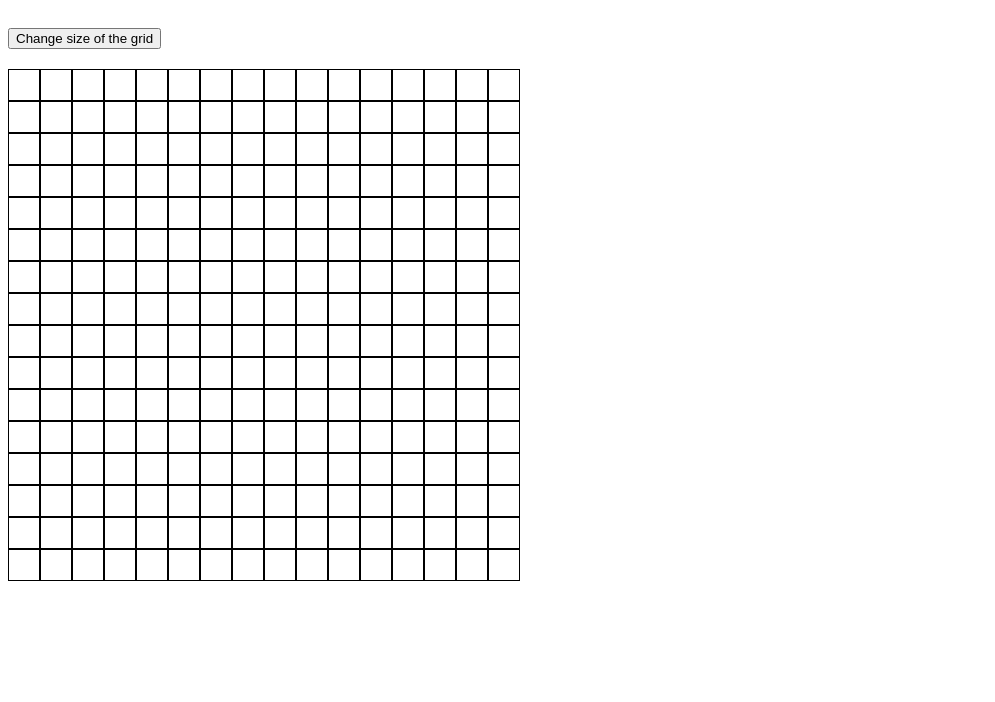
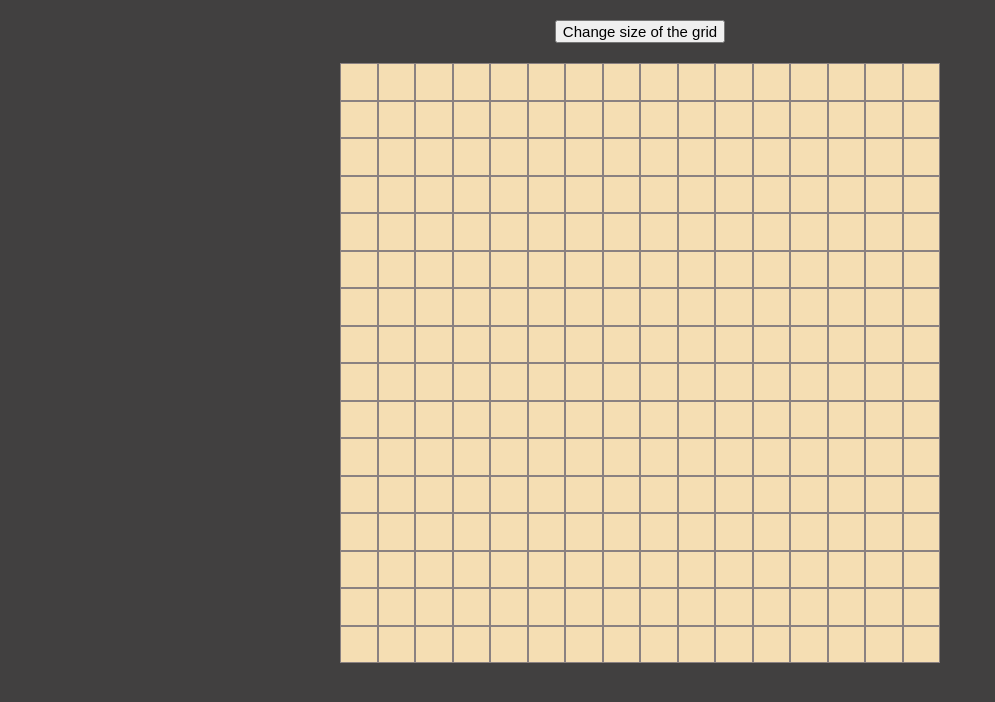
Before and after one commit to Baltiemora/ech-a-sketch, a plain HTML site: page index.html in a window 1280 px wide. Shown: the whole page, without its empty margins (0-995 px from the left). Drawn offline with Linux system fonts and the light colour scheme.

Commit message:
Final stable version 1

```diff
--- a/index.html
+++ b/index.html
@@ -7,7 +7,7 @@
     <title>Document</title>
 </head>
 <body>
-    <button class="size">Change size of the grid</button>
+    <button class="btnSize">Change size of the grid</button>
     <div class="container"></div>
     <script src="script.js"></script>
 </body>
--- a/script.js
+++ b/script.js
@@ -1,21 +1,27 @@
+//Gloabl variables
+const gridSize = document.querySelector('.btnSize');
 let cont = document.querySelector('.container');
 
+//Create default 16x16 grid after load the page
 
 for (let i = 0; i < 16; i++) {
+    let divContainer = document.createElement('div');
+    divContainer.className = 'div-container';
+    cont.appendChild(divContainer);
     for (let j = 0; j < 16; j++) {
         let div = document.createElement('div');
         div.className = 'grid-item';
-        cont.appendChild(div);
+        divContainer.appendChild(div);
     }
 }
 
+//Draw physics
 let divs = document.querySelectorAll('.grid-item');
 divs.forEach((div) => div.addEventListener('mouseenter', () => {
-    div.style.backgroundColor = 'red';
+    div.style.backgroundColor = '#202020';
 }));
 
-const size = document.querySelector('.size');
-
+//Ask grid size
 function askSize() {
     let answer = prompt('What size of the grid do you want?');
 
@@ -26,24 +32,28 @@ function askSize() {
     }
 }
 
-size.addEventListener('click', () => {
+//Change grid size
+gridSize.addEventListener('click', () => {
     let userSize;
     userSize = askSize();
 
-    let oldDivs = document.querySelectorAll('.grid-item');
-    oldDivs.forEach((div) => cont.removeChild(div));
+    let oldRows= document.querySelectorAll('.div-container');
+    oldRows.forEach((row) => cont.removeChild(row));
 
     for (let i = 0; i < userSize; i++) {
+        let divContainer = document.createElement('div');
+        divContainer.className = 'div-container';
+        cont.appendChild(divContainer);
         for (let j = 0; j < userSize; j++) {
             let div = document.createElement('div');
             div.className = 'grid-item';
-            cont.appendChild(div);
+            divContainer.appendChild(div);
         }
     }
 
     let divs = document.querySelectorAll('.grid-item');
 divs.forEach((div) => div.addEventListener('mouseenter', () => {
-    div.style.backgroundColor = 'red';
+    div.style.backgroundColor = '#202020';
 }));
 
 });
--- a/style.css
+++ b/style.css
@@ -1,15 +1,30 @@
+body {
+    background-color: rgb(65, 64, 64);
+}
+
+.btnSize{
+    margin: 20px auto;
+    display: flex;
+    font-size: 15px;
+}
+
 .container {
-    width: 512px;
+    margin: 0 auto;
+    background-color: black;
+    width: 600px;
+    height: 600px;
     display: flex;
-    flex-wrap: wrap;
+}
+
+.div-container {
+    background-color: aqua;
+    flex: 1;
+    display: flex;
+    flex-direction: column;
 }
 
 .grid-item {
-    width: 30px; /* Set the width of each square */
-    height: 30px; /* Set the height of each square */
-    border: 1px solid #000; /* Add a border for better visualization */
+    background-color: wheat;
+    flex: 1;
+    border: 1px solid #8a8181;
 }
-
-.size {
-    margin: 20px 0px;
-}
```
